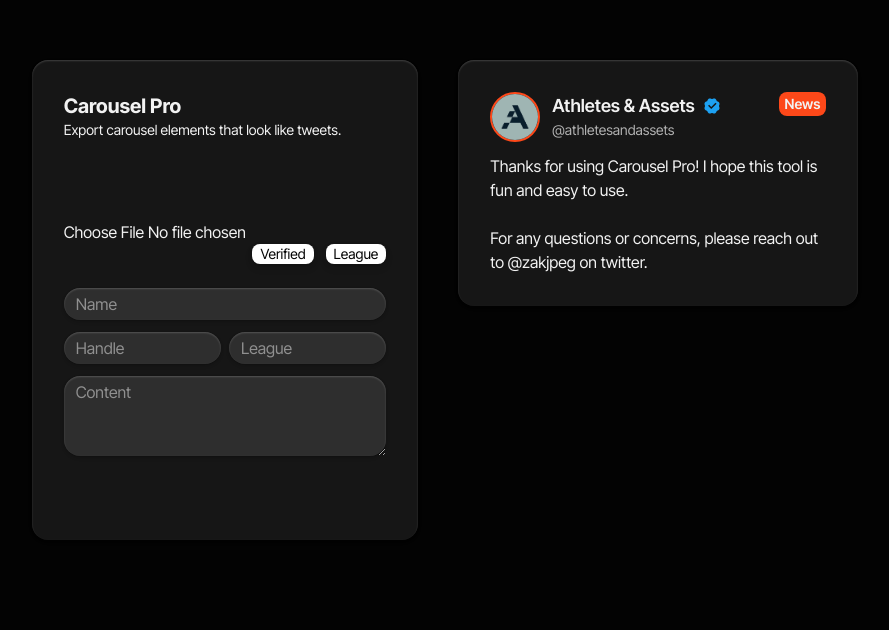
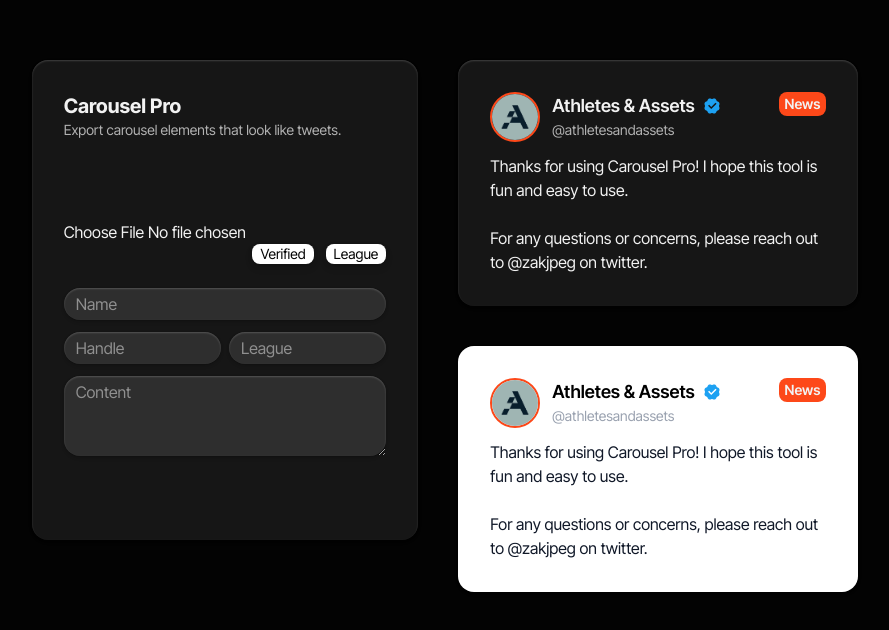
Before and after one commit to zakjpeg/carousel-pro, a Next.js app: page / in a window 1280 px wide. Shown: the top 630 px of the page, without its empty margins (195-1084 px from the left). Built offline with nearby package versions, Linux system fonts and the light colour scheme.

Commit message:
photos work

```diff
--- a/app/globals.css
+++ b/app/globals.css
@@ -34,6 +34,11 @@
     0 1px 2px #00000030,
     0 2px 4px #00000015;
 
+  --shadow-white-s:
+    inset 0 1px 2px #00000010,
+    0 1px 2px #00000020,
+    0 2px 4px #00000010;
+
   --shadow-m:
     inset 0 1px 2px #ffffff50,
     0 2px 4px #00000030,
--- a/app/page.tsx
+++ b/app/page.tsx
@@ -14,20 +14,27 @@
   const [verified, setVerified] = useState<boolean>(true);
   const [profilePic, setProfilePic] = useState<string>('defaultpfp.png');
 
-  const handleImgInput = (e: Blob) => {
+  const handleImgInput = (e: React.ChangeEvent<HTMLInputElement>) => {
+    const file = e.target.files?.[0];
+    if (!file) return;
+
     var reader = new FileReader();
-    reader.readAsDataURL(e);
+    reader.onload = () => {
+      setProfilePic(reader.result as string);
+    };
+    reader.readAsDataURL(file);
   }
 
 
   return (
-    <div className="m-15 flex flex-row justify-center gap-10">
+    <div className="m-15 flex flex-col md:flex-row items-center md:items-start justify-center gap-10">
       {/* Left Menu */}
-      <div className="flex flex-col p-8 h-120 w-2/6 bg-medium rounded-2xl shadow-s">
+      <div className="flex flex-col p-8 h-120 md:w-2/6 bg-medium rounded-2xl shadow-s">
         <div className="font-bold mb-20 text-xl">Carousel Pro
-          <p className="font-normal text-sm">Export carousel elements that look like tweets.</p>
+          <p className="font-normal text-sm text-text-muted">Export carousel elements that look like tweets.</p>
         </div>
         <input type="file" accept="image/*"
+        className=""
         onChange={(e) => {handleImgInput(e)}}
         />
         {/* Button Row*/}
@@ -78,7 +85,7 @@
           <div className="flex flex-row justify-between mb-3">
             {/* Left Side */}
             <div className="flex flex-row">
-              <img src={profilePic} className="w-[50px] rounded-full mr-3 border-2 border-brand-orange"/>
+              <img src={profilePic} className="w-[50px] h-[50px] rounded-full mr-3 border-2 border-brand-orange object-cover"/>
               {/* Name and Handle */}
               <div className="flex flex-col">
                 <p className="font-semibold text-lg flex flex-row items-center gap-2">{name}{verified && <RiVerifiedBadgeFill color="1DA1F2"/>}
@@ -99,6 +106,34 @@
 
         </div>
 
+        {/* Tweet Light*/}
+        <div className="flex flex-col p-8 h-min w-[400px] bg-white rounded-2xl shadow-s">
+
+          {/* Top Row */}
+          <div className="flex flex-row justify-between mb-3">
+            {/* Left Side */}
+            <div className="flex flex-row">
+              <img src={profilePic} className="w-[50px] h-[50px] rounded-full mr-3 border-2 border-brand-orange object-cover"/>
+              {/* Name and Handle */}
+              <div className="flex flex-col">
+                <p className="font-semibold text-black text-lg flex flex-row items-center gap-2">{name}{verified && <RiVerifiedBadgeFill color="1DA1F2"/>}
+                </p>
+                <p className="font-regular text-sm text-gray-400">@{handle}</p>
+              </div>
+            </div>
+            {/* Right Side */}
+            { showLeague &&
+            <div className="bg-brand-orange font-semibold h-min w-min px-1.5 py-0.5 rounded-lg text-sm">
+              {league}
+            </div>
+            }
+          </div>
+
+          {/* Bottom Row */}
+          <p className="whitespace-pre-wrap text-gray-900">{content}</p>
+
+        </div>
+
       </div>
     </div>
   );
```
